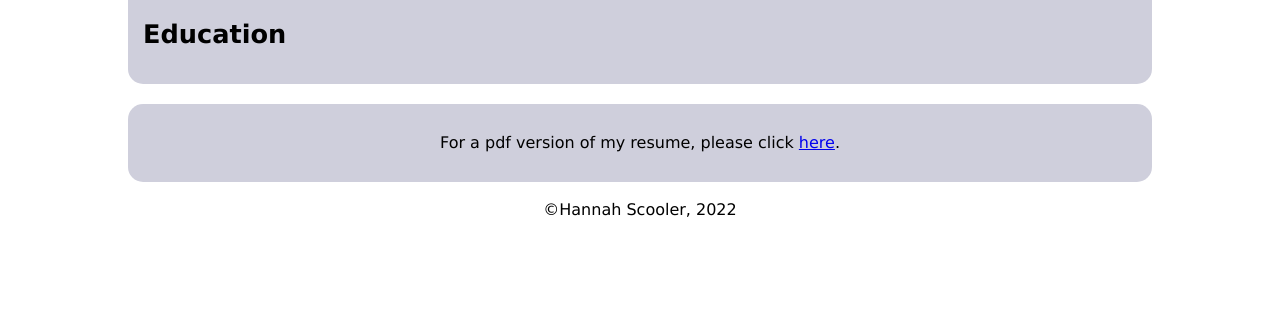
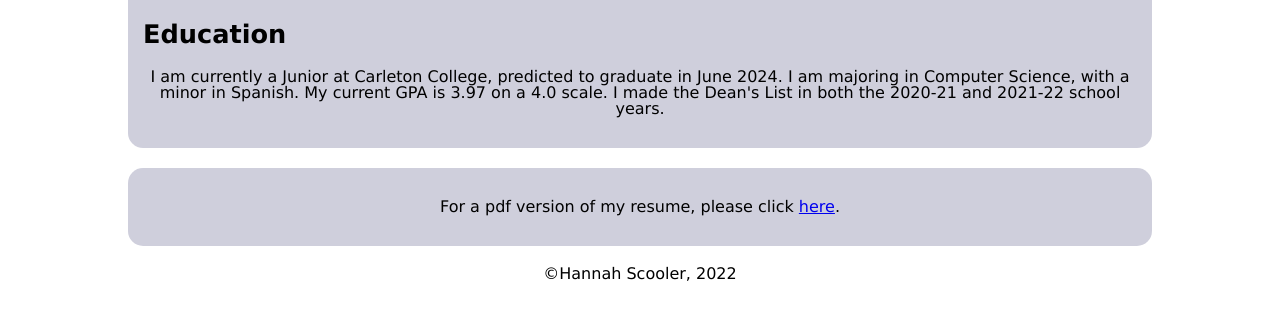
Before and after one commit to scoolerh/scoolerh.github.io, a plain HTML site: page index.html in a window 1280 px wide. Shown: the part 364-684 px from the top of the page. Drawn offline with Linux system fonts and the light colour scheme.

Commit message:
adding info

```diff
--- a/index.html
+++ b/index.html
@@ -26,7 +26,10 @@
             <section>
                 <h1>My Resume</h1>
                 <h2>Education</h2>
-                <p></p>
+                <p>I am currently a Junior at Carleton College, predicted to graduate in June 2024.
+                    I am majoring in Computer Science, with a minor in Spanish.
+                    My current GPA is 3.97 on a 4.0 scale. I made the Dean's List in both the 2020-21 and 2021-22 school years.
+                </p>
             </section>
             <section>
                 <p>For a pdf version of my resume, please click <a href="/Resume.pdf" download>here</a>.</p>
```
